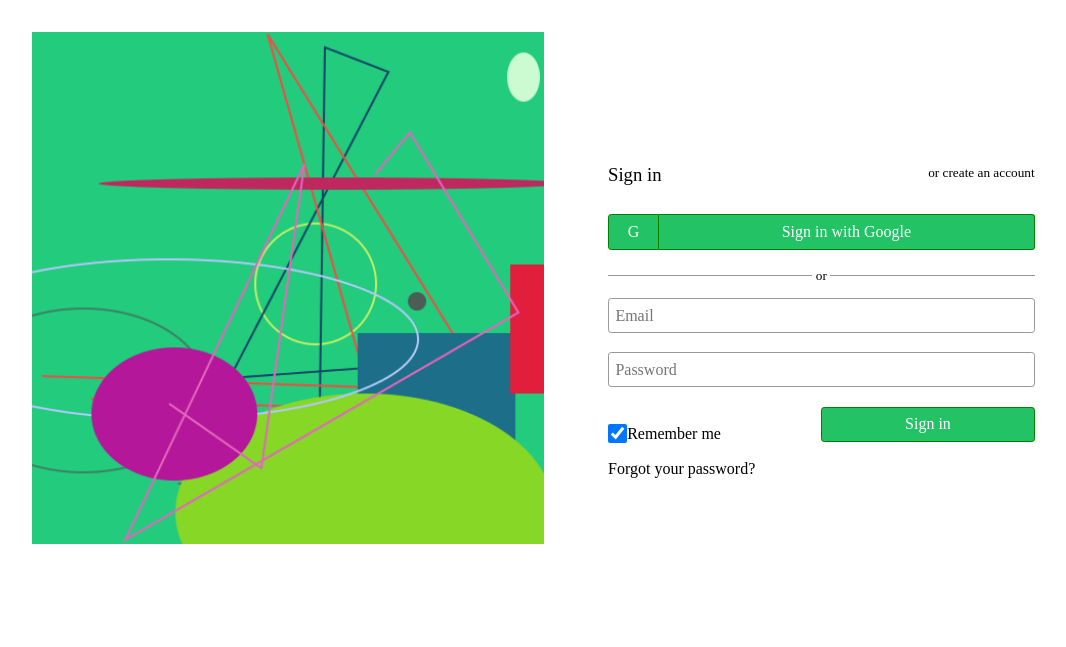
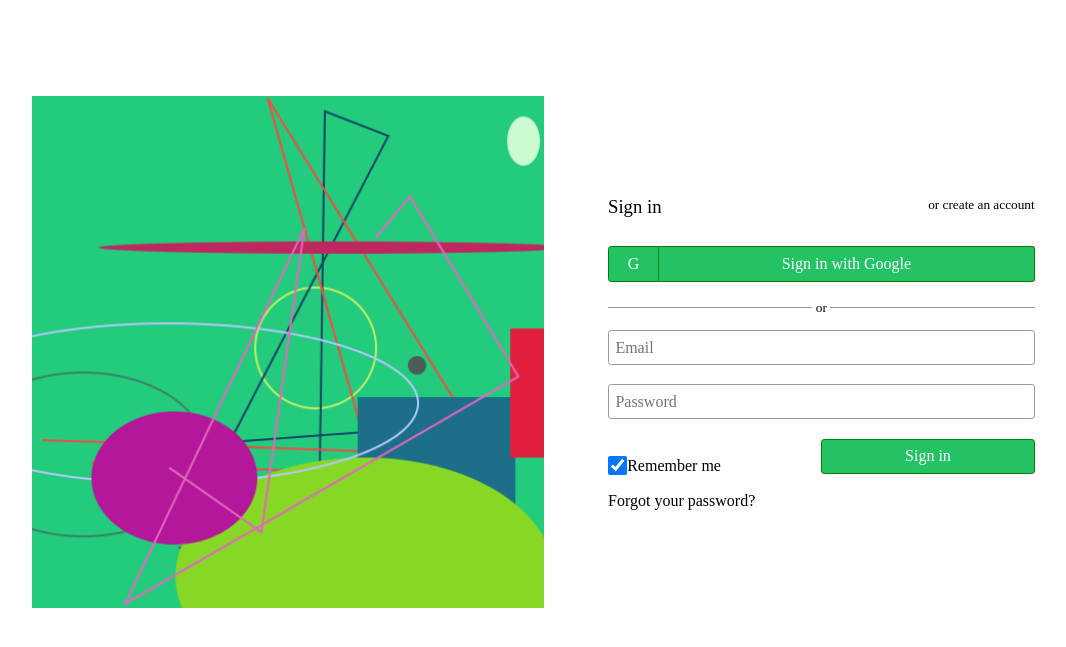
Before and after one commit to jbkwizera/mvernia, a PHP site: page /login.php in a window 1280 px wide. Shown: the part 84-731 px from the top of the page, without its empty margins (32-1098 px from the left). Run offline with PHP 8.4, Linux system fonts and the light colour scheme; data that the repository does not hold is empty.

Commit message:
Align image equally

```diff
--- a/css/login.css
+++ b/css/login.css
@@ -75,7 +75,6 @@ form button {
 img {
     width: 80%;
     margin: 10%;
-    margin-top: 0;
 }
 @media only screen and (max-width: 800px) {
     .bg-image-div {
```
